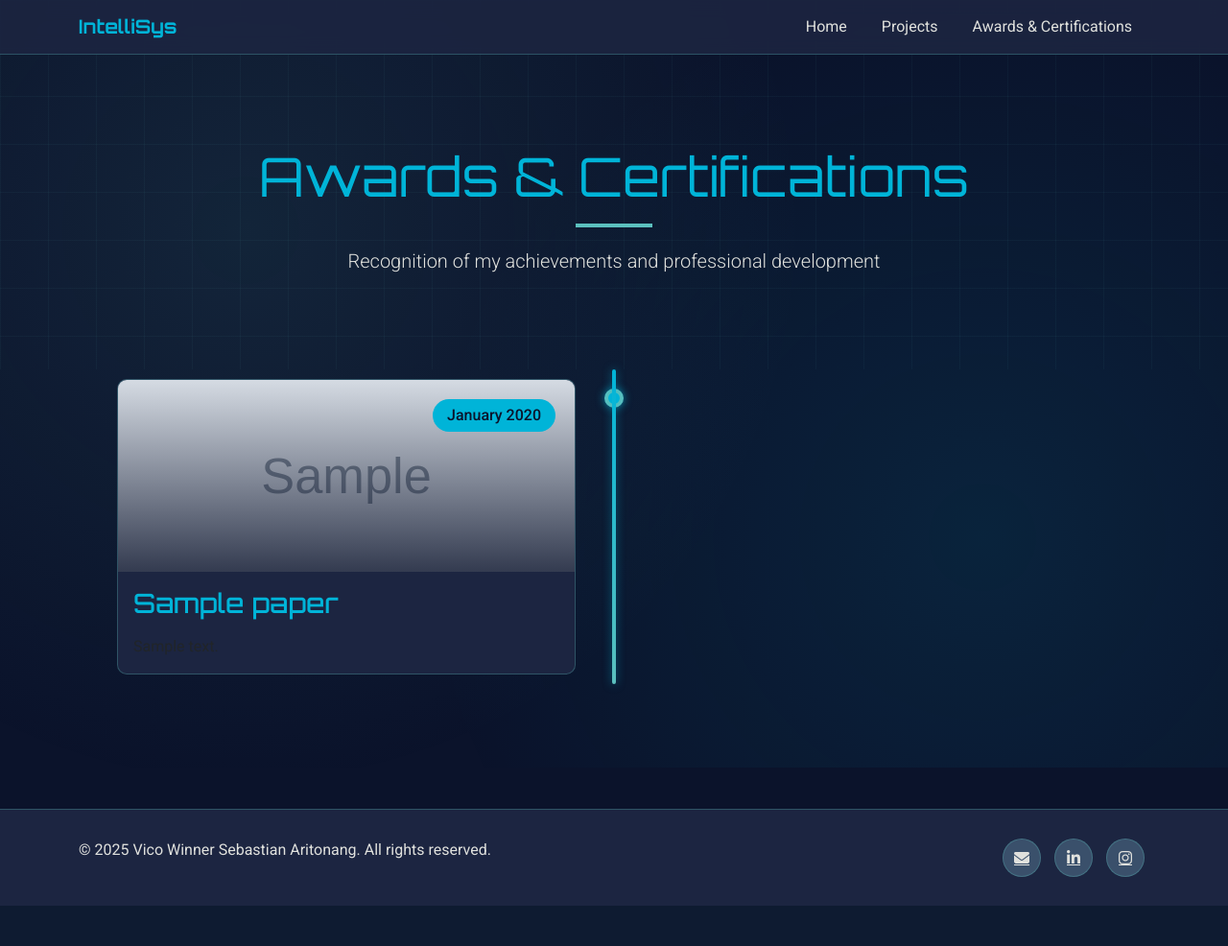
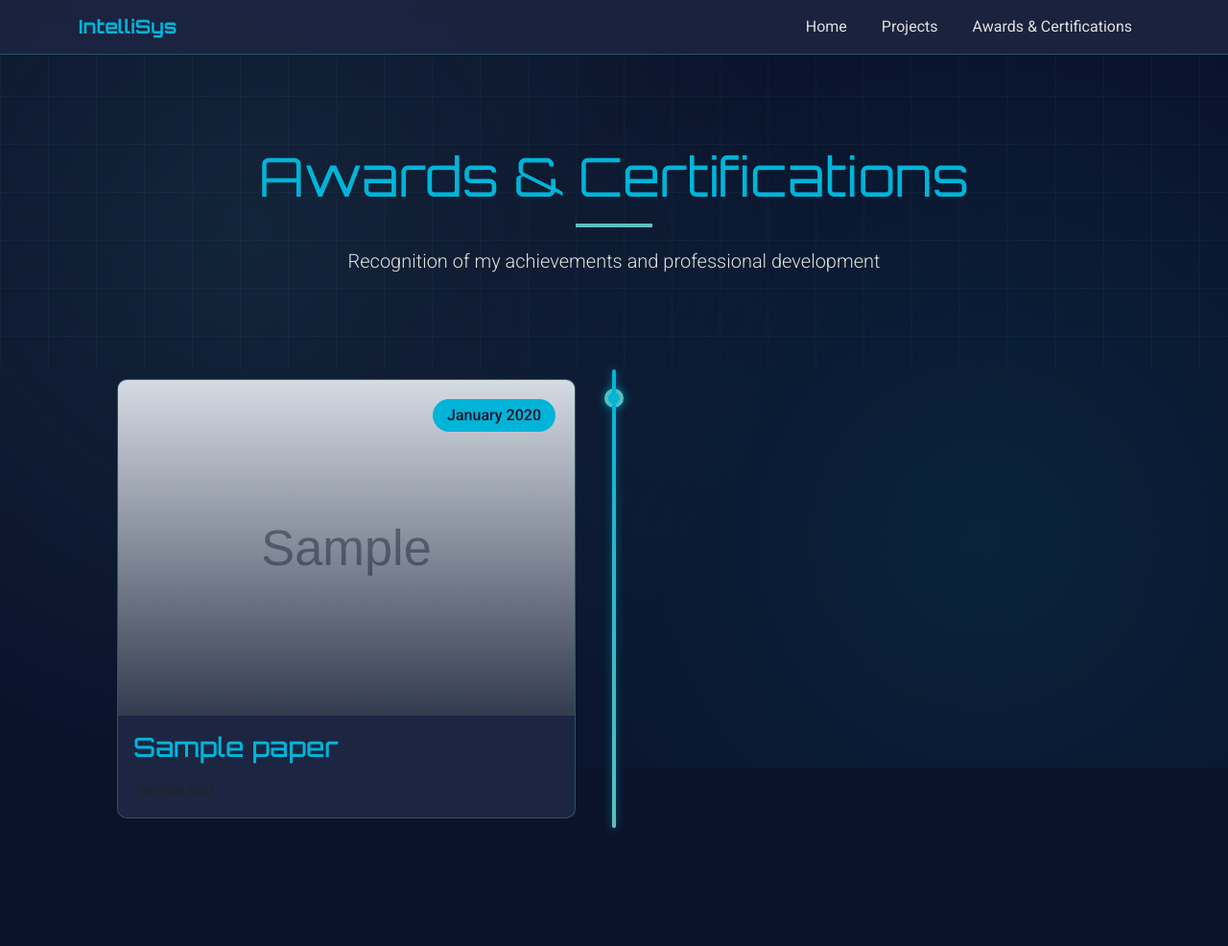
Before and after one commit to VicoAritonang/portofolio, a Django app: template award_and_certification/templates/award_and_certification/award_list.html in a window 1280 px wide. Shown: the top 986 px of the page at 96% size. Before the commit the page ends 944 px from the top, so only its background shows below. Run offline with Django 5.2, Linux system fonts and the light colour scheme; the template is opened without the code that fills it: most values are stand-ins (such as "Sample title", 1, 10 or a date in 2020); grey boxes marked "Sample" are stand-in pictures.

Commit message:
Update award_list.html

```diff
--- a/award_and_certification/templates/award_and_certification/award_list.html
+++ b/award_and_certification/templates/award_and_certification/award_list.html
@@ -24,7 +24,7 @@
                     <div class="timeline-item {% if forloop.counter|divisibleby:2 %}right{% else %}left{% endif %}" data-aos="fade-{% if forloop.counter|divisibleby:2 %}left{% else %}right{% endif %}">
                         <div class="card glow">
                             <div class="position-relative">
-                                <img src="{{ paper.image }}" class="card-img-top" alt="{{ paper.title }}" style="height: 200px; object-fit: cover;">
+                                <img src="{{ paper.image }}" class="card-img-top" alt="{{ paper.title }}" style="height: 350px; object-fit: cover;">
                                 <div class="position-absolute" style="top: 0; left: 0; width: 100%; height: 100%; background: linear-gradient(to bottom, rgba(11, 19, 43, 0), rgba(11, 19, 43, 0.8)); z-index: 1;"></div>
                                 <div class="position-absolute" style="top: 20px; right: 20px; z-index: 2; background-color: var(--accent-color); color: var(--primary-color); padding: 5px 15px; border-radius: 20px; font-weight: 500;">
                                     {{ paper.date|date:"F Y" }}
```
